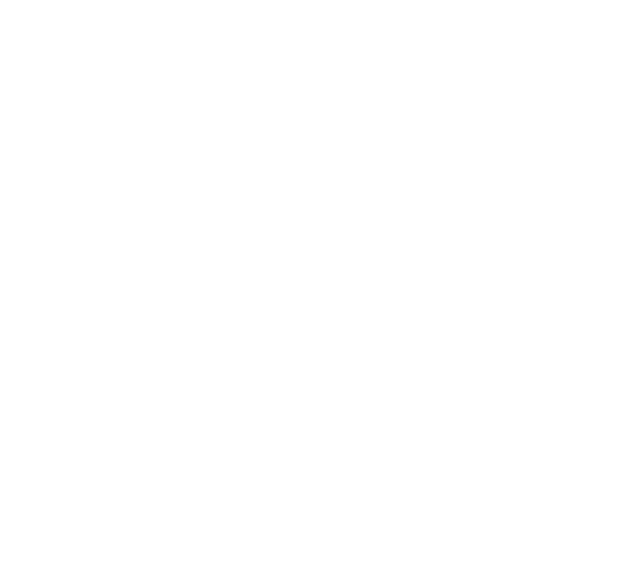
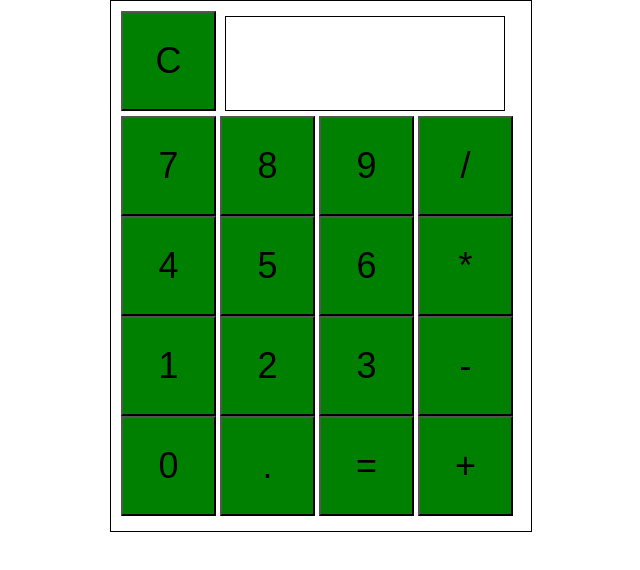
Before and after one commit to momentum-cohort-2018-07/lab-w2d3-calculator-twilson16, a plain HTML site: page index.html in a window 1280 px wide. Shown: the whole page, without its empty margins (319-959 px from the left). Drawn offline with Linux system fonts and the light colour scheme.

Commit message:
HTML and CSS completed

```diff
--- a/index.html
+++ b/index.html
@@ -1,10 +1,34 @@
 <html>
     <head>
         <meta charset="UTF-8">
-        <title>Tina Wilson - Software Developer</title>
+        <title>Calculator</title>
         <link href="https://fonts.googleapis.com/css?family=Open+Sans:400,700|Oswald:400,700" rel="stylesheet">
         <link rel="stylesheet" href="style.css">
         <link rel="stylesheet" href="main.js">
         <meta name="viewport" content="initial-scale=1.0,width=device-width" />
      </head>
 <body>
+<div class="calculator_keys">
+    <div class="display-container">
+    <button class="key-operator clear" data-action="clear">C</button>
+    <input class="display" input-type="text"></input>
+    </div>
+    <button>7</button>
+    <button>8</button>
+    <button>9</button>
+    <button class="key-operator" data-action="divide">/</button>
+    <button>4</button>
+    <button>5</button>
+    <button>6</button>
+    <button class="key-operator" data-action="multiply">*</button>
+    <button>1</button>
+    <button>2</button>
+    <button>3</button>
+    <button class="key-operator" data-action="substract">-</button>
+    <button>0</button>
+    <button class="key-operator" data-action="decimal-point">.</button>
+    <button class="key-operator" data-action="equal">=</button>
+    <button class="key-operator" data-action="add">+</button>
+</div>
+
+</body>
--- a/style.css
+++ b/style.css
@@ -0,0 +1,33 @@
+body {
+    max-width: 400px;
+    margin: 0 auto;
+    padding: 10px;
+    border: 1px solid black;
+    height: 510px;
+}
+
+button {
+    width: 95px;
+    height: 100px;
+    background-color: green;
+    clear: both;
+    font-size: 2.25rem;
+}
+
+.display {
+    height: 95px;
+    /* max-width: 255px; */
+    border: 1px solid black;
+    margin: 5px;
+    padding: 0px 20px;
+    vertical-align: top;
+}
+
+.display-container {
+    max-width: 398px;
+}
+
+input.display {
+    width: 280px;
+
+}
```
